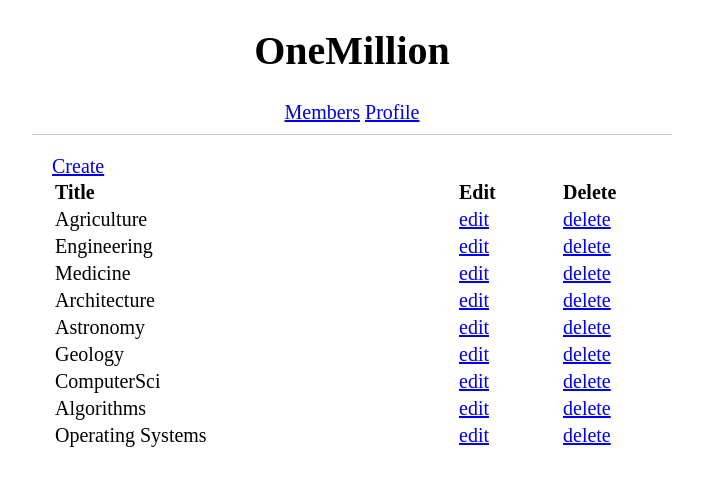
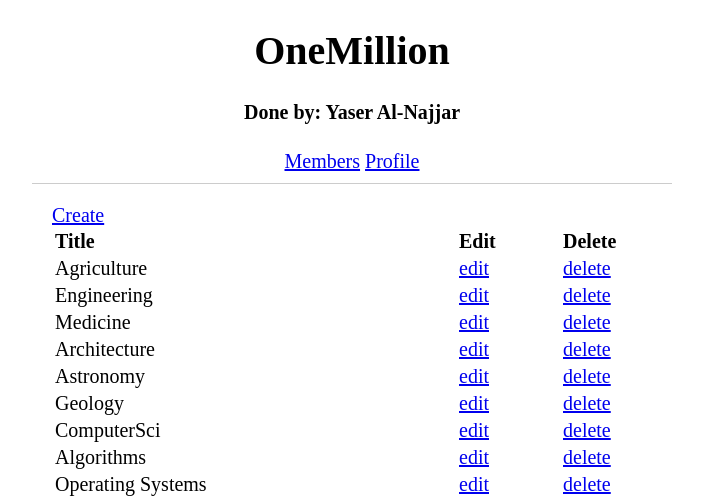
Before and after one commit to yaseralnajjar/forums-flask, a Flask app: page / in a window 1280 px wide. Shown: the top 498 px of the page, without its empty margins (288-991 px from the left). Run offline with Flask 2, Linux system fonts and the light colour scheme.

Commit message:
Updated index.html
Added my name to index

```diff
--- a/app/templates/index.html
+++ b/app/templates/index.html
@@ -11,6 +11,7 @@
 
     <div class="centered-item">
         <h1>OneMillion</h1>
+		<h4>Done by: Yaser Al-Najjar</h4>
     </div>
 
     <div class="centered-item">
```
